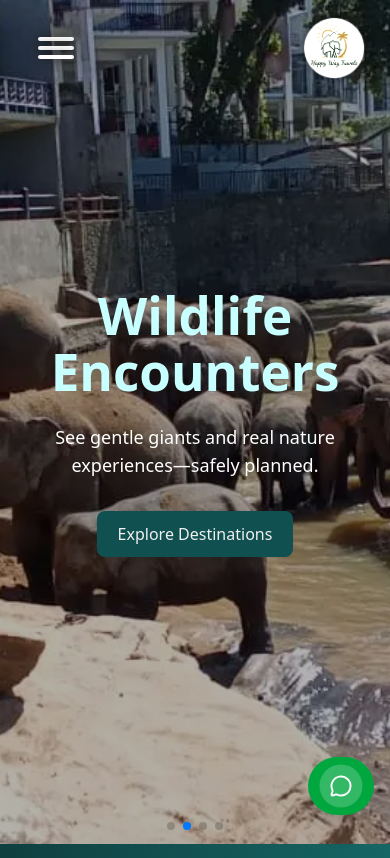
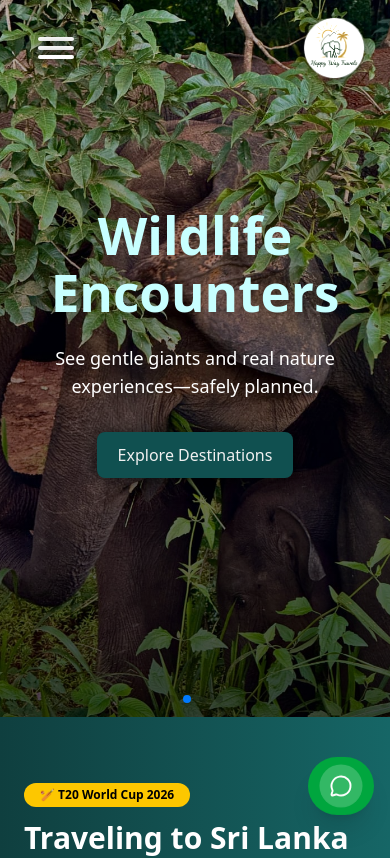
Before and after one commit to jaindu-sasan/Happy-Way-Travels, a React (Vite) app: page / in a window 390 px wide. Shown: the top 858 px of the page. Built offline with nearby package versions, Linux system fonts and the light colour scheme.

Commit message:
change home page mobile hero fist image

```diff
--- a/src/features/home/components/HeroSlideshow.jsx
+++ b/src/features/home/components/HeroSlideshow.jsx
@@ -10,25 +10,32 @@ import "swiper/css/effect-fade";
 export default function HeroSlideshow() {
   const slides = [
     {
+      // Desktop image (wide / large)
       img: "/assets/homepage/hero/hero-ocean.webp",
+      // Mobile image (smaller / portrait or optimized)
+      imgMobile:
+        "/assets/homepage/hero/hero-ocean-mobile.jpeg",
       title: "Explore Magical Sri Lanka",
       desc: "Ocean views, hidden cliffs, and unforgettable coastal moments.",
       objectPosition: "center",
     },
     {
       img: "/assets/homepage/hero/hero-elephants.webp",
+      imgMobile: "/assets/homepage/hero/hero-elephants-mobile.jpeg",
       title: "Wildlife Encounters",
       desc: "See gentle giants and real nature experiences—safely planned.",
       objectPosition: "center",
     },
     {
       img: "/assets/homepage/hero/hero-beach.webp",
+      imgMobile: "/assets/homepage/hero/hero-beach.webp",
       title: "Golden Beaches & Island Life",
       desc: "Relax by the sea, discover tropical bays, and enjoy the sunshine.",
       objectPosition: "center",
     },
     {
       img: "/assets/homepage/hero/hero-waterfall.webp",
+      imgMobile: "/assets/homepage/hero/hero-waterfall.webp",
       title: "Misty Forests & Waterfalls",
       desc: "Fresh air, green trails, and peaceful nature escapes.",
       objectPosition: "center",
@@ -36,7 +43,7 @@ export default function HeroSlideshow() {
   ];
 
   return (
-    <section className="relative h-[100vh] w-full overflow-hidden">
+    <section className="relative h-[85vh] md:h-[100vh] w-full overflow-hidden">
       <Swiper
         modules={[Autoplay, Pagination, EffectFade]}
         effect="fade"
@@ -50,6 +57,10 @@ export default function HeroSlideshow() {
           <SwiperSlide key={i}>
             {/* Background Image */}
             <div className="absolute inset-0">
+              <picture>
+                {/* Mobile image */}
+                <source media="(max-width: 768px)" srcSet={s.imgMobile} />
+                {/* Desktop image */}
                 <img
                   src={s.img}
                   alt={s.title}
@@ -57,8 +68,10 @@ export default function HeroSlideshow() {
                   style={{ objectPosition: s.objectPosition }}
                   loading={i === 0 ? "eager" : "lazy"}
                 />
+              </picture>
+
               {/* Light overlay for text readability */}
-              <div className="absolute inset-0 bg-black/30" />
+              <div className="absolute inset-0 bg-gradient-to-t from-black/70 via-black/40 to-black/20" />
             </div>
 
             {/* Text */}
@@ -67,7 +80,7 @@ export default function HeroSlideshow() {
                 initial={{ opacity: 0, y: 40 }}
                 animate={{ opacity: 1, y: 0 }}
                 transition={{ duration: 1 }}
-                className="text-4xl md:text-6xl font-bold mb-6 text-[#E0FFFF]"
+                className="text-4xl md:text-6xl font-bold mb-6 text-white drop-shadow-lg"
               >
                 {s.title}
               </motion.h1>
@@ -86,7 +99,7 @@ export default function HeroSlideshow() {
                   initial={{ opacity: 0, y: 20 }}
                   animate={{ opacity: 1, y: 0 }}
                   transition={{ duration: 1.4 }}
-                  className="bg-[#105050] text-white px-10 py-3 rounded-full text-lg font-semibold hover:bg-[#166666] transition"
+                  className="text-lg md:text-2xl text-white max-w-2xl mb-8 drop-shadow-[0_2px_10px_rgba(0,0,0,0.8)]"
                 >
                   Explore Destinations
                 </motion.button>
```
Also changed, not shown: public/assets/homepage/hero/hero-elephants-mobile.jpeg (added), public/assets/homepage/hero/hero-ocean-mobile.jpeg (added). Lines whose indentation alone changed are shown as unchanged.
